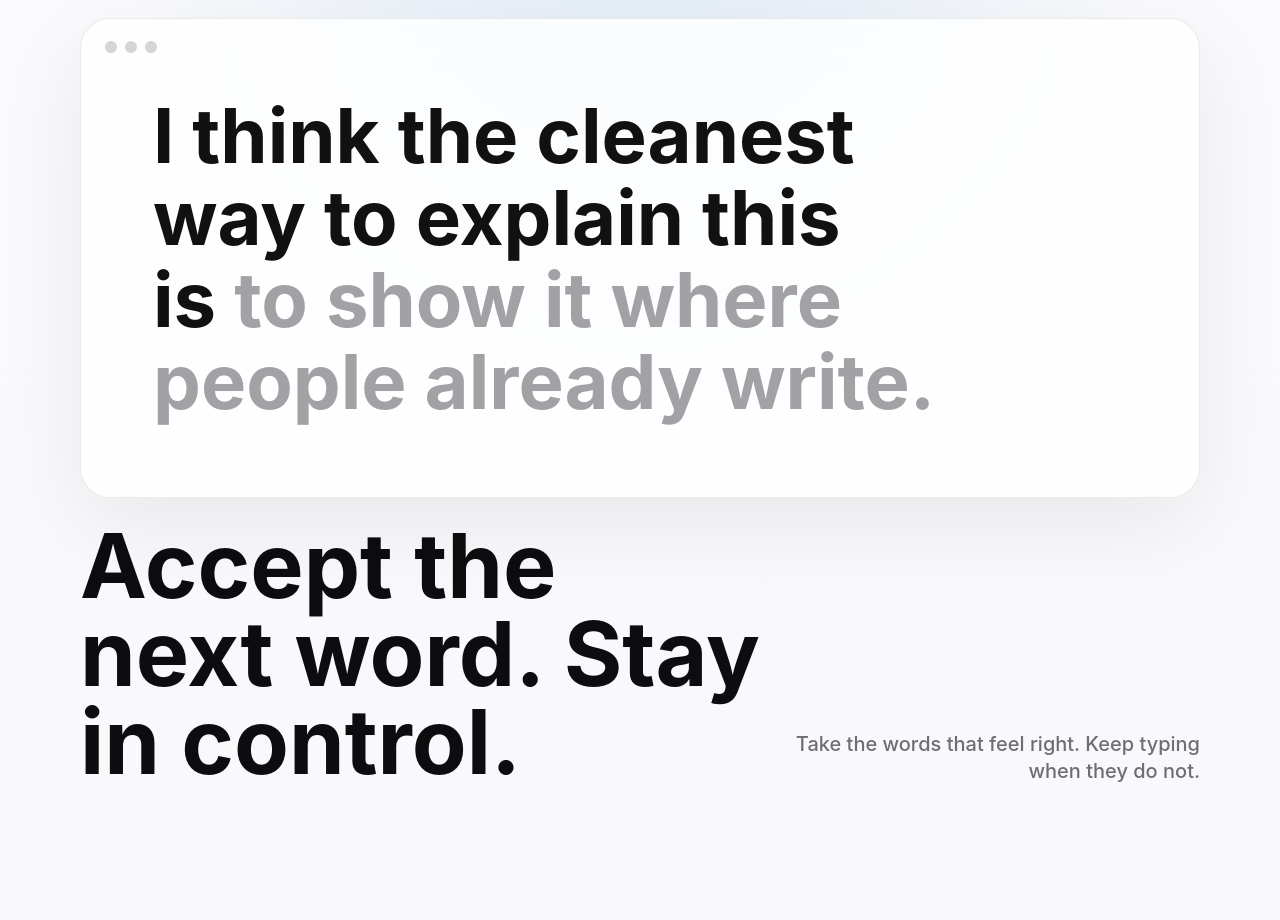
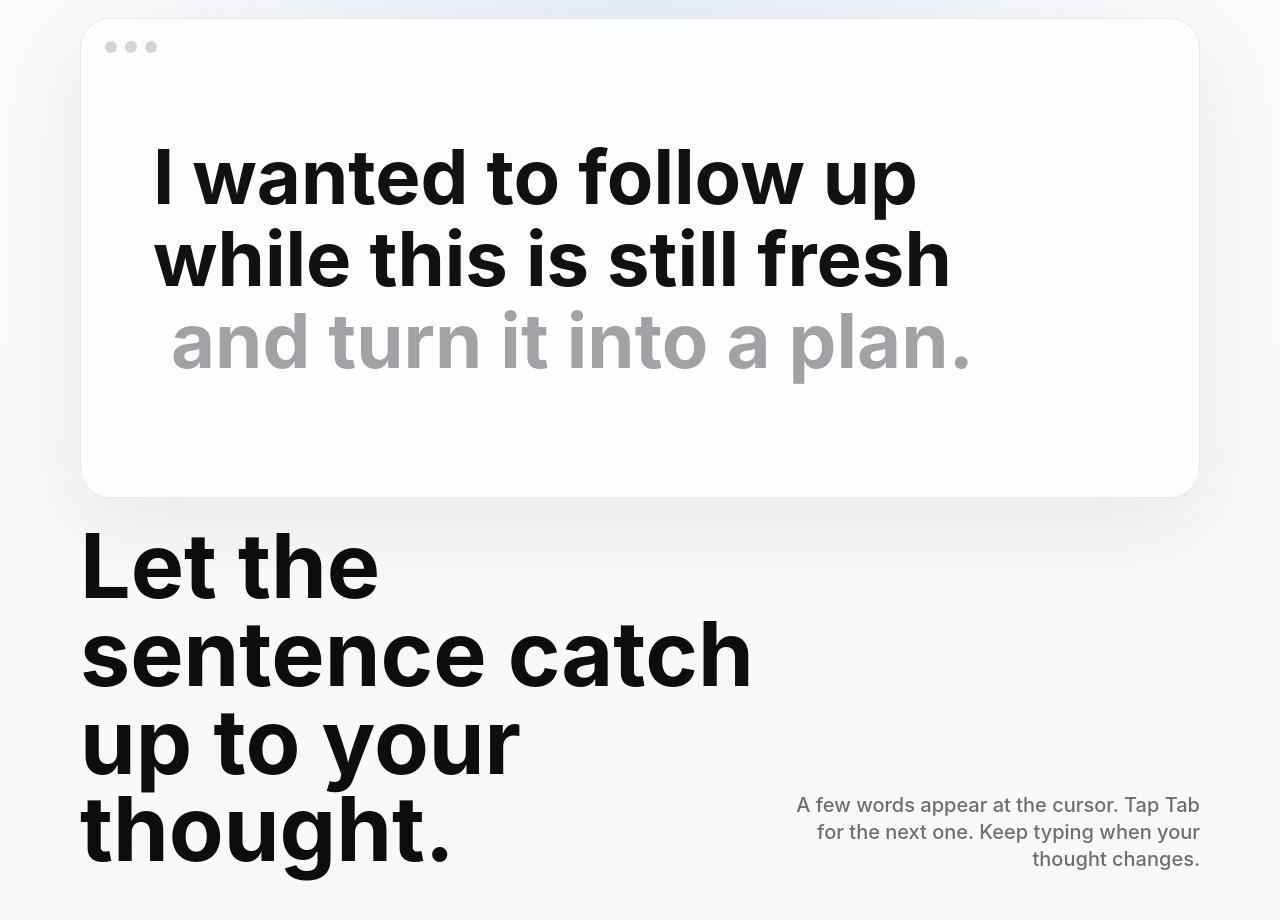
Before and after one commit to TC-X/superbinary_website, a React (Vite) app: page / in a window 1280 px wide. Shown: the part 900-1820 px from the top of the page. Built offline with nearby package versions, Linux system fonts and the light colour scheme.

Commit message:
feat: refresh mindsignal copy

```diff
--- a/src/components/SuggestionText.tsx
+++ b/src/components/SuggestionText.tsx
@@ -48,23 +48,48 @@ type ScrollSuggestionTextProps = {
   words: string[];
   progress: number;
   className?: string;
+  joinFirstWordToPrefix?: boolean;
 };
 
-export function ScrollSuggestionText({ acceptedPrefix, words, progress, className = "" }: ScrollSuggestionTextProps) {
+export function ScrollSuggestionText({
+  acceptedPrefix,
+  words,
+  progress,
+  className = "",
+  joinFirstWordToPrefix = false,
+}: ScrollSuggestionTextProps) {
   const acceptedCount = Math.min(words.length, Math.max(0, Math.floor(progress * (words.length + 0.999))));
+  const shouldJoinFirstWord = joinFirstWordToPrefix && words.length > 0;
+  const { head: joinedHead, tail: joinedTail } = shouldJoinFirstWord
+    ? splitTail(acceptedPrefix)
+    : { head: acceptedPrefix, tail: "" };
+  const wordsToRender = shouldJoinFirstWord ? words.slice(1) : words;
 
   return (
     <span className={cx("tracking-[0]", className)}>
       <span className="text-accepted">
-        {acceptedPrefix}
-        {acceptedCount === 0 ? <Caret /> : null}
+        {joinedHead}
+        {!shouldJoinFirstWord && acceptedCount === 0 ? <Caret /> : null}
       </span>
-      {words.map((word, index) => {
-        const isAccepted = index < acceptedCount;
-        const hasCaret = index + 1 === acceptedCount;
+      {shouldJoinFirstWord ? (
+        <span className="whitespace-nowrap">
+          <span className="text-accepted">
+            {joinedTail}
+            {acceptedCount === 0 ? <Caret /> : null}
+          </span>
+          <span className={cx("inline-block", acceptedCount > 0 ? "text-accepted" : "text-ghost")}>
+            {words[0]}
+            {acceptedCount === 1 ? <Caret /> : null}
+          </span>
+        </span>
+      ) : null}
+      {wordsToRender.map((word, index) => {
+        const wordIndex = shouldJoinFirstWord ? index + 1 : index;
+        const isAccepted = wordIndex < acceptedCount;
+        const hasCaret = wordIndex + 1 === acceptedCount;
 
         return (
-          <Fragment key={`${word}-${index}`}>
+          <Fragment key={`${word}-${wordIndex}`}>
             {" "}
             <span className={cx("inline-block", isAccepted ? "text-accepted" : "text-ghost")}>
               {word}
--- a/src/routes/LandingPage.tsx
+++ b/src/routes/LandingPage.tsx
@@ -7,10 +7,10 @@ import { ScrollSuggestionText, SuggestionText } from '../components/SuggestionTe
 import { cx } from '../lib/classes'
 import { useScrollProgress } from '../lib/useScrollProgress'
 
-const corePrefix = 'I think the cleanest way to explain this is'
-const coreWords = ['to', 'show', 'it', 'where', 'people', 'already', 'write.']
-const mindPrefix = 'Maya, I can send the notes'
-const mindWords = ['after', 'our', 'Friday', 'demo,', 'like', 'usual.']
+const corePrefix = 'I wanted to follow up while this is still fresh'
+const coreWords = ['and', 'turn', 'it', 'into', 'a', 'plan.']
+const mindPrefix = 'For the meeting with S'
+const mindWords = ['arah', 'on', 'Tuesday', 'at', '10am.']
 const faqItems = [
   {
     question: 'Does Superbinary work offline?',
@@ -136,7 +136,7 @@ function CoreInteractionStory() {
     <section className={storySectionClass} id="ghost-story" ref={ref} aria-labelledby="ghost-title">
       <div className={stickyFrameClass}>
         <div className={stageClass}>
-          <p className={storyLabelClass}>The core interaction.</p>
+          <p className={storyLabelClass}>The writing moment.</p>
           <div className={writingSurfaceClass}>
             <WindowDots />
             <p className="m-0 w-full text-[clamp(2.125rem,6vw,4.75rem)] leading-[1.08] font-bold tracking-[0] text-balance">
@@ -145,10 +145,10 @@ function CoreInteractionStory() {
           </div>
           <div className="mt-6 grid grid-cols-[1fr_auto] items-end gap-5 text-copy max-[56.25rem]:grid-cols-1">
             <h2 className={h2Class} id="ghost-title">
-              Accept the next word. Stay in control.
+              Let the sentence catch up to your thought.
             </h2>
             <p className="m-0 max-w-[25.625rem] text-right text-[clamp(1rem,1.7vw,1.25rem)] leading-[1.35] font-[530] text-muted max-[56.25rem]:text-left">
-              Take the words that feel right. Keep typing when they do not.
+              A few words appear at the cursor. Tap Tab for the next one. Keep typing when your thought changes.
             </p>
           </div>
         </div>
@@ -221,23 +221,28 @@ function MindSignalStory() {
         <div className={stageClass}>
           <p className={storyLabelClass}>MindSignal</p>
           <div className="relative grid min-h-[clamp(29.375rem,56vw,40.625rem)] place-items-center max-[56.25rem]:grid-cols-1 max-[56.25rem]:items-stretch max-[56.25rem]:gap-2.5">
-            <div className={cx(chipClass, 'top-[8%] left-[4%]')}>person: Maya</div>
-            <div className={cx(chipClass, 'top-[18%] right-[4%] delay-[40ms]')}>your rhythm: Friday demo notes</div>
-            <div className={cx(chipClass, 'bottom-[10%] left-[14%] delay-[80ms]')}>current app: Messages</div>
+            <div className={cx(chipClass, 'top-[8%] left-[4%]')}>Sarah</div>
+            <div className={cx(chipClass, 'top-[18%] right-[4%] delay-[40ms]')}>Tuesday 10:00 AM</div>
+            <div className={cx(chipClass, 'bottom-[10%] left-[14%] delay-[80ms]')}>meeting</div>
             <div className={cx(writingSurfaceClass, 'z-[2] w-[min(51.25rem,100%)] max-[56.25rem]:order-first')}>
               <WindowDots />
               <p className="m-0 text-[clamp(1.9375rem,5vw,4rem)] leading-[1.1] font-[720]">
-                <ScrollSuggestionText acceptedPrefix={mindPrefix} words={mindWords} progress={progress} />
+                <ScrollSuggestionText
+                  acceptedPrefix={mindPrefix}
+                  words={mindWords}
+                  progress={progress}
+                  joinFirstWordToPrefix
+                />
               </p>
             </div>
           </div>
           <div className="mt-6 grid grid-cols-[1fr_auto] items-end gap-5 text-copy max-[56.25rem]:grid-cols-1">
             <h2 className={h2Class} id="mind-title">
-              MindSignal helps the suggestion fit.
+              Context that stays with the thought.
             </h2>
             <p className="m-0 max-w-[25.625rem] text-right text-[clamp(1rem,1.7vw,1.25rem)] leading-[1.35] font-[530] text-muted max-[56.25rem]:text-left">
-              Context around the cursor helps Superbinary offer words that match the moment, without sending completion
-              to the cloud.
+              MindSignal gives Superbinary just enough of the moment around your cursor to keep the next words close to
+              the thought you already had. Completion still happens on your Mac.
             </p>
           </div>
         </div>
```
